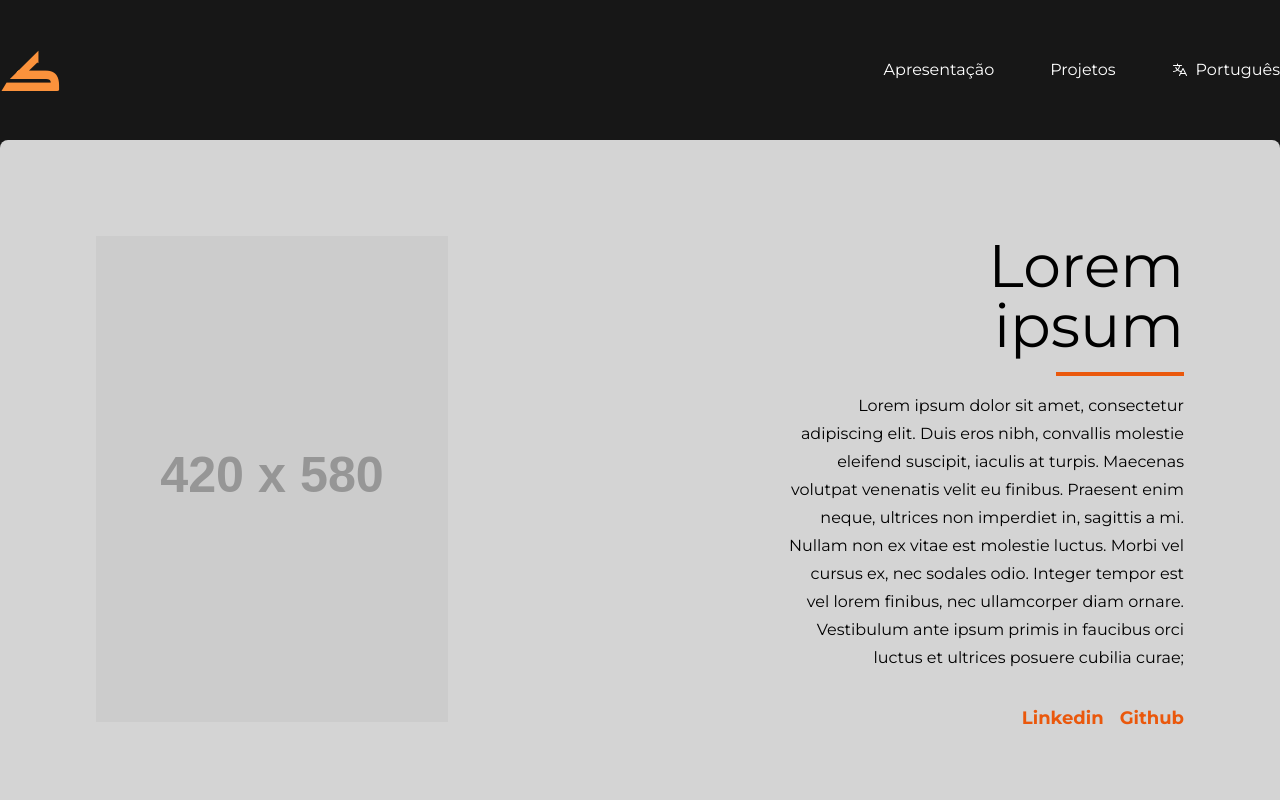
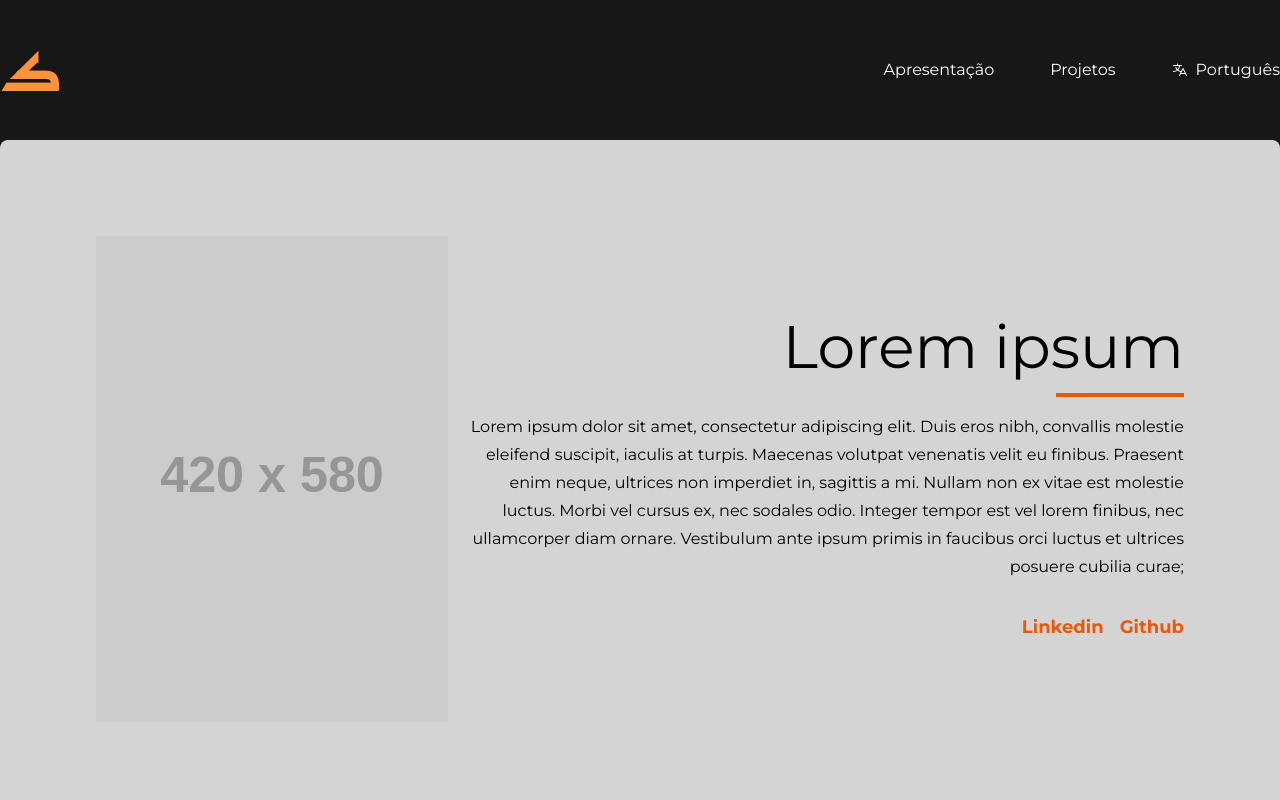
Before and after one commit to HenriqueMarcelo/portfolio, a React (Vite) app: page / in a window 1280 px wide. Shown: the top 800 px of the page. Built offline with nearby package versions, Linux system fonts and the light colour scheme.

Commit message:
style: Presentation text in 100% width

```diff
--- a/src/sections/Presentation.tsx
+++ b/src/sections/Presentation.tsx
@@ -10,12 +10,13 @@ export function Presentantion() {
               className=""
             />
           </div>
-          <div className="col-span-2 text-right pl-80 flex items-center justify-end">
-            <div className="inline-block">
+          <div className="col-span-2 text-right flex items-center justify-end">
+            <div className="">
               <h2 className="text-6xl">Lorem ipsum</h2>
               <hr className="h-1 w-32 my-4 bg-orange-600 border-0 mr-0 ml-auto"></hr>
               <div className="flex">
-                <p className="w-0 flex-grow leading-7">
+                {/* <p className="w-0 flex-grow leading-7"> */}
+                <p className="leading-7">
                   Lorem ipsum dolor sit amet, consectetur adipiscing elit. Duis
                   eros nibh, convallis molestie eleifend suscipit, iaculis at
                   turpis. Maecenas volutpat venenatis velit eu finibus. Praesent
```
